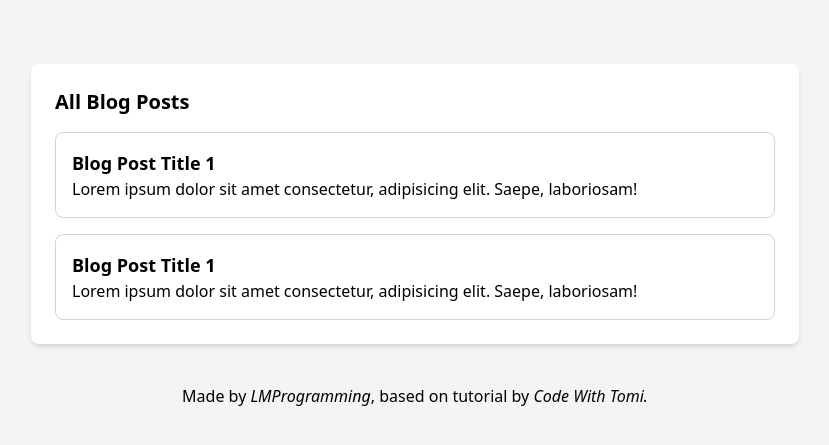
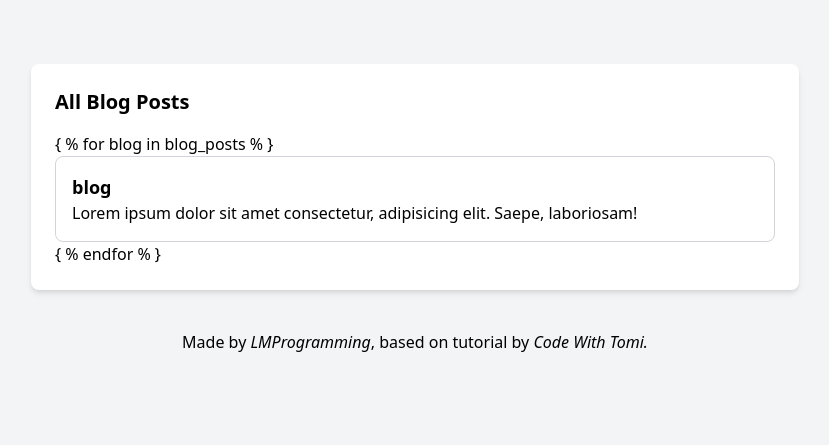
Before and after one commit to lmProgramming/youtube-to-blog-ai-generator, a Django app: template backend/templates/all-blogs.html in a window 1280 px wide. Shown: the part 64-509 px from the top of the page, without its empty margins (225-1054 px from the left). Run offline with Django 5.2, Linux system fonts and the light colour scheme; the template is opened without the code that fills it, so the values that code supplies are empty.

Commit message:
going to pc

```diff
--- a/backend/blog_generator/urls.py
+++ b/backend/blog_generator/urls.py
@@ -9,7 +9,6 @@
     path('login', views.user_login, name='login'),
     path('signup', views.user_signup, name='signup'),
     path('logout', views.user_logout, name='logout'),
-    path('generate-blog', views.generate_blog, name='generate-blog')
+    path('generate-blog', views.generate_blog, name='generate-blog'),
+    path('blog-list', views.blog_list, name='blog-list'),
 ]
-
-#urlpatterns = static(settings.MEDIA_URL, document_root=settings.MEDIA_ROOT)
--- a/backend/templates/all-blogs.html
+++ b/backend/templates/all-blogs.html
@@ -27,14 +27,12 @@
              <section>
                 <h2 class="text-xl mb-4 font-semibold">All Blog Posts</h2>
                 <div class="space-y-4">
+                    { % for blog in blog_posts % }
                     <div class="border border-gray-300 p-4 rounded-lg">
-                        <h3 class="text-lg font-semibold">Blog Post Title 1</h3>
+                        <h3 class="text-lg font-semibold">blog</h3>
                         <p>Lorem ipsum dolor sit amet consectetur, adipisicing elit. Saepe, laboriosam!</p>
                     </div>
-                    <div class="border border-gray-300 p-4 rounded-lg">
-                        <h3 class="text-lg font-semibold">Blog Post Title 1</h3>
-                        <p>Lorem ipsum dolor sit amet consectetur, adipisicing elit. Saepe, laboriosam!</p>
-                    </div>
+                    { % endfor % }
                     <!-- Repeat -->
                 </div>
              </section>
```
Also changed, not shown: backend/blog_generator/views.py (+13 -0 lines).
